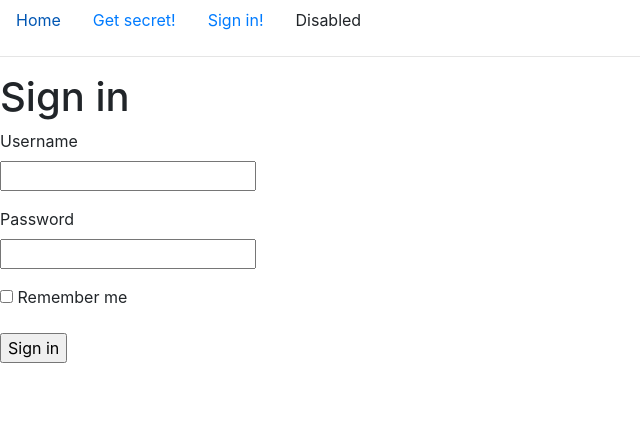
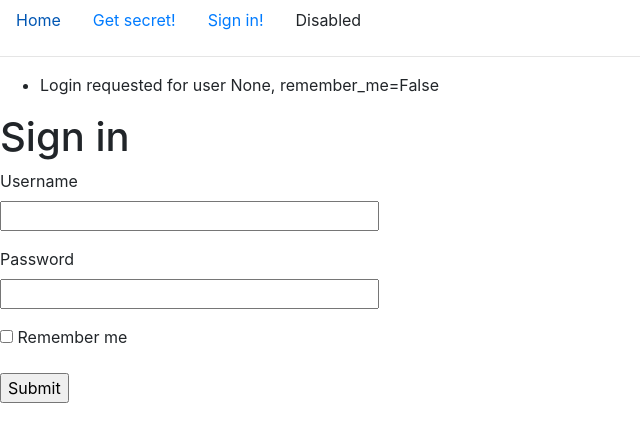
Before and after one commit to kosmonavtus/lp_vault_bot_storage, a Flask app: page /login in a window 1280 px wide. Shown: the top 442 px of the page, without its empty margins (0-640 px from the left). Run offline with Flask 2, Linux system fonts and the light colour scheme.

Commit message:
Добавил веб-форму для: 1) ввода логина и пароля, 2) ввода пользователя, для которого необходимо вывести секреты

```diff
--- a/forms.py
+++ b/forms.py
@@ -11,7 +11,7 @@ class LoginForm(FlaskForm):
     username = StringField('Username', validators=[DataRequired()])
     password = PasswordField('Password', validators=[DataRequired()])
     remember_me = BooleanField('Remember me')
-    submit = SubmitField('Sign in')
+    submit = SubmitField('Submit')
 
 
 class SendData(FlaskForm):
--- a/vault_app/queries.py
+++ b/vault_app/queries.py
@@ -1,5 +1,7 @@
 from webapp.user.models import Users
 from db import db_session
+
+# Данный код будет включен в приложение позже, когда подключу БД
 
 
 def get_user_data(name: str) -> str:
--- a/vault_app/routes/index.py
+++ b/vault_app/routes/index.py
@@ -1,6 +1,7 @@
 from flask import Blueprint, render_template
 
 
+# Создаем главную страницу
 bluprint = Blueprint('index', __name__)
 
 
--- a/vault_app/routes/login.py
+++ b/vault_app/routes/login.py
@@ -1,12 +1,17 @@
-from flask import Blueprint, render_template
+from flask import Blueprint, flash, redirect, render_template, url_for
 from forms import LoginForm
 
 
+# Создаём форму ввода логина и пароля
 bluprint = Blueprint('login', __name__)
 
 
-@bluprint.route('/login')
+@bluprint.route('/login', methods=['GET', 'POST'])
 def login():
     form = LoginForm()
     title = 'Sign in'
+    if form.validate_on_submit:
+        flash('Login requested for user {},\
+            remember_me={}'.format(form.username.data, form.remember_me.data))
+        redirect(url_for('index.index'))
     return render_template('login.html', title=title, form=form)
--- a/vault_app/routes/send_data.py
+++ b/vault_app/routes/send_data.py
@@ -2,6 +2,7 @@ from flask import Blueprint, render_template
 from forms import SendData
 
 
+# Создаем форму ввода пользователя, для которого необходимо вывести секреты
 bluprint = Blueprint('send_data', __name__)
 
 
--- a/vault_app/templates/base.html
+++ b/vault_app/templates/base.html
@@ -14,21 +14,30 @@
     {% endif %}
   </head>
   <body>
-		<ul class="nav">
+		<div class="nav">
 			<li class="nav-item">
-			<a class="nav-link active" aria-current="page" href="/index">Home</a>
+			<a class="nav-link active" aria-current="page" href="{{ url_for('index.index') }}">Home</a>
 			</li>
 			<li class="nav-item">
-			<a class="nav-link" href="/send_data">Get secret!</a>
+			<a class="nav-link" href="{{ url_for('send_data.send_data') }}">Get secret!</a>
 			</li>
 			<li class="nav-item">
-			<a class="nav-link" href="/login">Sign in!</a>
+			<a class="nav-link" href="{{ url_for('login.login') }}">Sign in!</a>
 			</li>
 			<li class="nav-item">
 			<a class="nav-link disabled">Disabled</a>
 			</li>
-		</ul>
+		</div>
     <hr>
+	{% with messages = get_flashed_messages() %}
+	{% if messages %}
+	<ul>
+		{% for message in messages %}
+		<li>{{ message }}</li>
+		{% endfor %}
+	</ul>
+	{% endif %}
+	{% endwith %}
 	{% block content %}{% endblock %}
     <!-- Optional JavaScript -->
     <!-- jQuery first, then Popper.js, then Bootstrap JS -->
--- a/vault_app/templates/login.html
+++ b/vault_app/templates/login.html
@@ -6,11 +6,17 @@
     {{ form.hidden_tag() }}
     <p>
         {{ form.username.label }}<br>
-            {{ form.username() }}
+        {{ form.username(size=32) }}<br>
+        {% for error in form.username.errors %}
+        <span style="color: red;">[{{ error }}]</span>
+        {% endfor %}
     </p>
     <p>
         {{ form.password.label }}<br>
-            {{ form.password() }}
+        {{ form.password(size=32) }}<br>
+        {% for error in form.password.errors %}
+        <span style="color: red;">[{{ error }}]</span>
+        {% endfor %}
     </p>
     <p>
         {{ form.remember_me() }} {{ form.remember_me.label }}
```
Also changed, not shown: 1 other file. Lines whose indentation alone changed are shown as unchanged.
